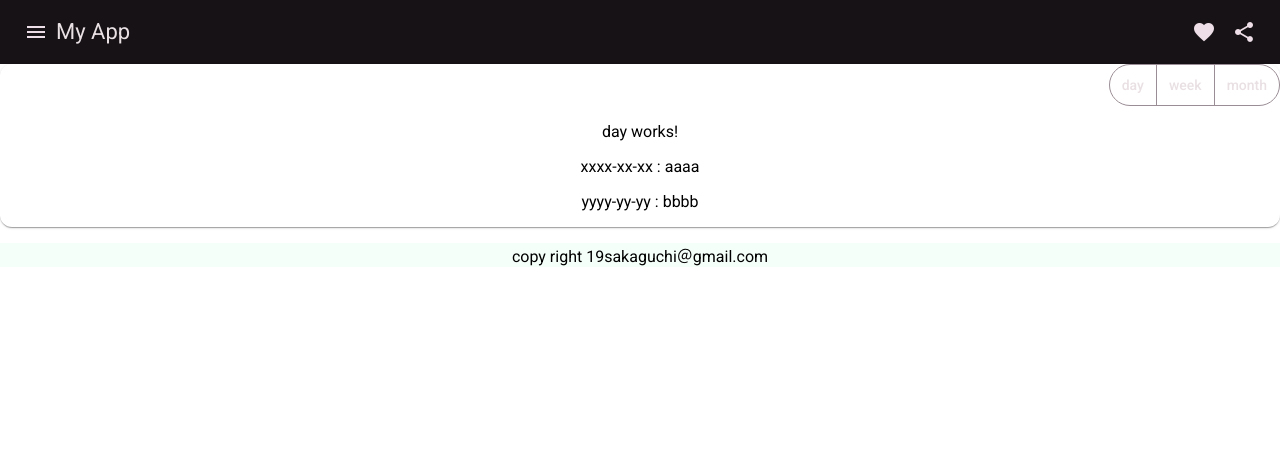
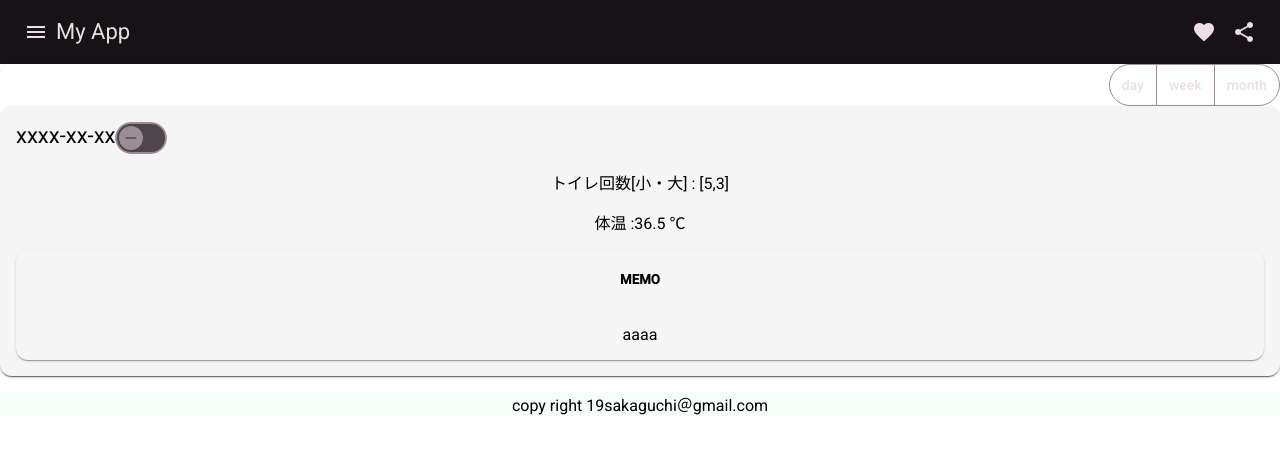
Before and after one commit to ekusiaD-16/web-sample, an Angular app in the folder diary/: page /day in a window 1280 px wide. Shown: the top 454 px of the page. Built offline with nearby package versions, Linux system fonts and the light colour scheme.

Commit message:
day form

```diff
--- a/diary/src/app/day/day.component.html
+++ b/diary/src/app/day/day.component.html
@@ -1,5 +1,31 @@
-<p>day works!</p>
+<div>
+    <mat-card>
+        <mat-card-header>
+            <mat-card-title>{{diary.date}}</mat-card-title>
+            <div class="toggle"><mat-slide-toggle [(ngModel)]="isWrite"></mat-slide-toggle></div>
+        </mat-card-header>
+        <mat-card-content>
+            <div *ngIf="isWrite; else show">
+                <p>
+                トイレ回数[小・大] :
+                    <input type="number" [(ngModel)]="diary.toilet[0]">
+                    <input type="number" [(ngModel)]="diary.toilet[1]">
+                </p>
+                <p>体温             :<input type="number" [(ngModel)]="diary.bodyTemp"></p>
 
-<div *ngFor="let diary of diaries">
-    <p>{{diary.date}} : {{diary.memo}}</p>
+                <mat-card>
+                    <h5>MEMO</h5>
+                    <input type="text" [(ngModel)]="diary.memo">
+                </mat-card>
+            </div>
+            <ng-template #show>
+                <p>トイレ回数[小・大] : [{{diary.toilet[0]}},{{diary.toilet[1]}}]</p>
+                <p>体温             :{{diary.bodyTemp}} ℃</p>
+                <mat-card>
+                    <h5>MEMO</h5>
+                    <p>{{diary.memo}}</p>
+                </mat-card>
+            </ng-template>
+        </mat-card-content>
+    </mat-card>
 </div>
--- a/diary/src/app/day/day.component.scss
+++ b/diary/src/app/day/day.component.scss
@@ -0,0 +1,7 @@
+mat-card {
+    background-color: whitesmoke;
+}
+
+div.toggle {
+    text-align: right;
+}
--- a/diary/src/app/day/day.component.ts
+++ b/diary/src/app/day/day.component.ts
@@ -2,12 +2,18 @@ import { Component, OnInit } from '@angular/core';
 import { DiaryService } from '../servise/diary.service';
 import { Diary } from '../model/diary';
 import { CustomModule } from '../custom/custom.module';
+import { MatCardModule } from '@angular/material/card';
+import { MatSlideToggle } from '@angular/material/slide-toggle';
+import { FormsModule } from '@angular/forms';
 
 @Component({
   selector: 'app-day',
   standalone: true,
   imports: [
     CustomModule,
+    MatCardModule,
+    MatSlideToggle,
+    FormsModule,
   ],
   providers: [
     DiaryService,
@@ -16,15 +22,26 @@ import { CustomModule } from '../custom/custom.module';
   styleUrl: './day.component.scss'
 })
 export class DayComponent implements OnInit {
-  diaries : Diary[] = [new Diary("xx","mm")];
+  diaries : Diary[] = [];
+  diary   : Diary;
   message : string = "";
 
-  constructor(private diaryService: DiaryService) {}
+  isWrite : boolean = false;
+
+  constructor(private diaryService: DiaryService) {
+    this.diary = new Diary("","");
+  }
 
   ngOnInit(): void {
+    const today = "xxxx-xx-xx";
     this.diaryService.getDiaries()
     .subscribe( diaries => {
       this.diaries = diaries;
+      this.diaries.forEach(diary => {
+        if(diary.date==today) {
+          this.diary = diary;
+        }
+      });
     });
   }
 
--- a/diary/src/app/model/diary.ts
+++ b/diary/src/app/model/diary.ts
@@ -1,11 +1,15 @@
 
 export class Diary {
     date : string;
+    toilet : number[];
+    bodyTemp : number;
     memo : string;
 
     constructor(date:string,memo:string) {
         this.date = date;
         this.memo = memo;
+        this.toilet = [0,0];
+        this.bodyTemp = 0;
     }
 
 }
--- a/diary/src/assets/diaries.json
+++ b/diary/src/assets/diaries.json
@@ -1,10 +1,14 @@
 [
     {
         "date" : "xxxx-xx-xx",
+        "toilet" : [5,3],
+        "bodyTemp" : 36.5,
         "memo" : "aaaa"
     },
     {
         "date" : "yyyy-yy-yy",
+        "toilet" : [4,3],
+        "bodyTemp" : 36.8,
         "memo" : "bbbb"
     }
 ]
```
